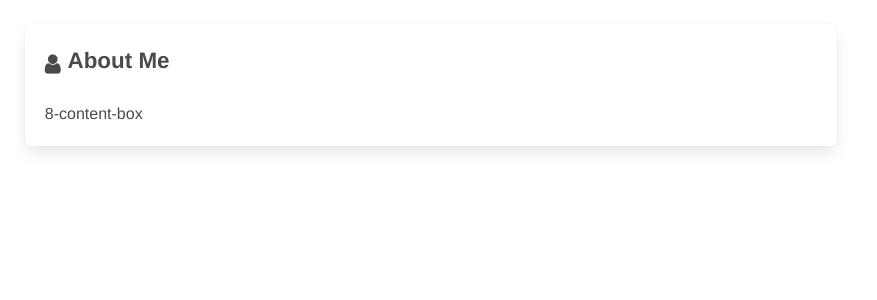
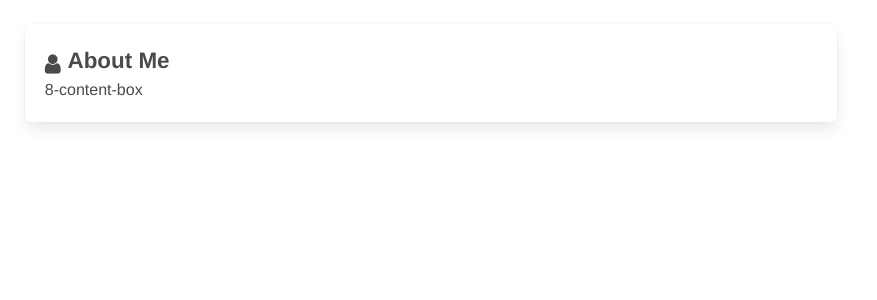
Before and after one commit to watcharaphat/vue-profile, a Vue app: page /content in a window 1280 px wide. Shown: the top 300 px of the page, without its empty margins (0-877 px from the left). Built offline with nearby package versions, Linux system fonts and the light colour scheme.

Commit message:
remove col from box header

```diff
--- a/src/components/box/Box.vue
+++ b/src/components/box/Box.vue
@@ -14,13 +14,11 @@
     'is-12': size === 12
   }">
     <div class="box">
-      <div class="header columns">
-        <div class="column is-12">
-          <span class="header-icon">
-            <i class="fa fa-user" aria-hidden="true"></i>
-          </span>
-          <span>About Me</span>
-        </div>
+      <div class="header">
+        <span class="header-icon">
+          <i class="fa fa-user" aria-hidden="true"></i>
+        </span>
+        <span>About Me</span>
       </div>
       <slot name="content"></slot>
     </div>
```
